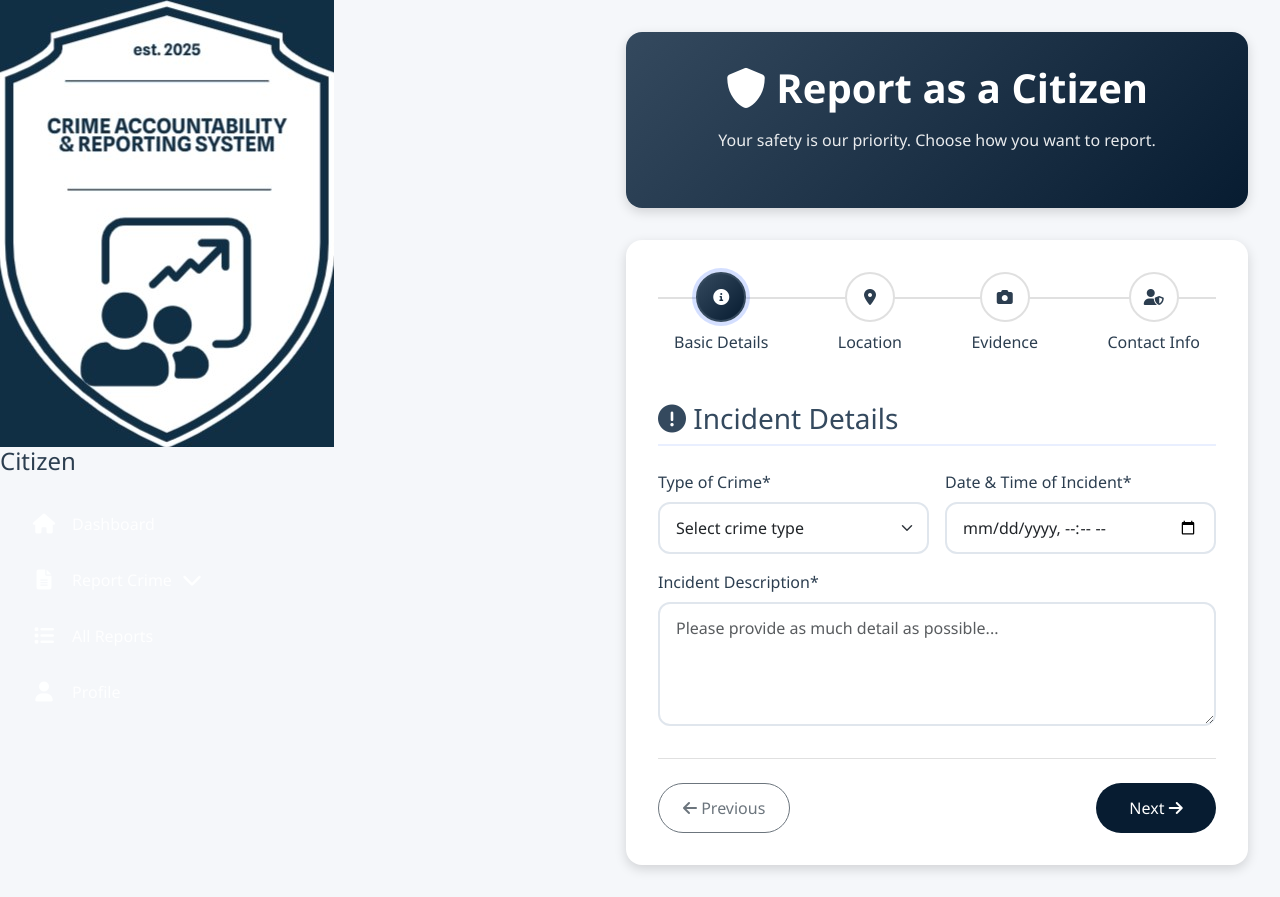
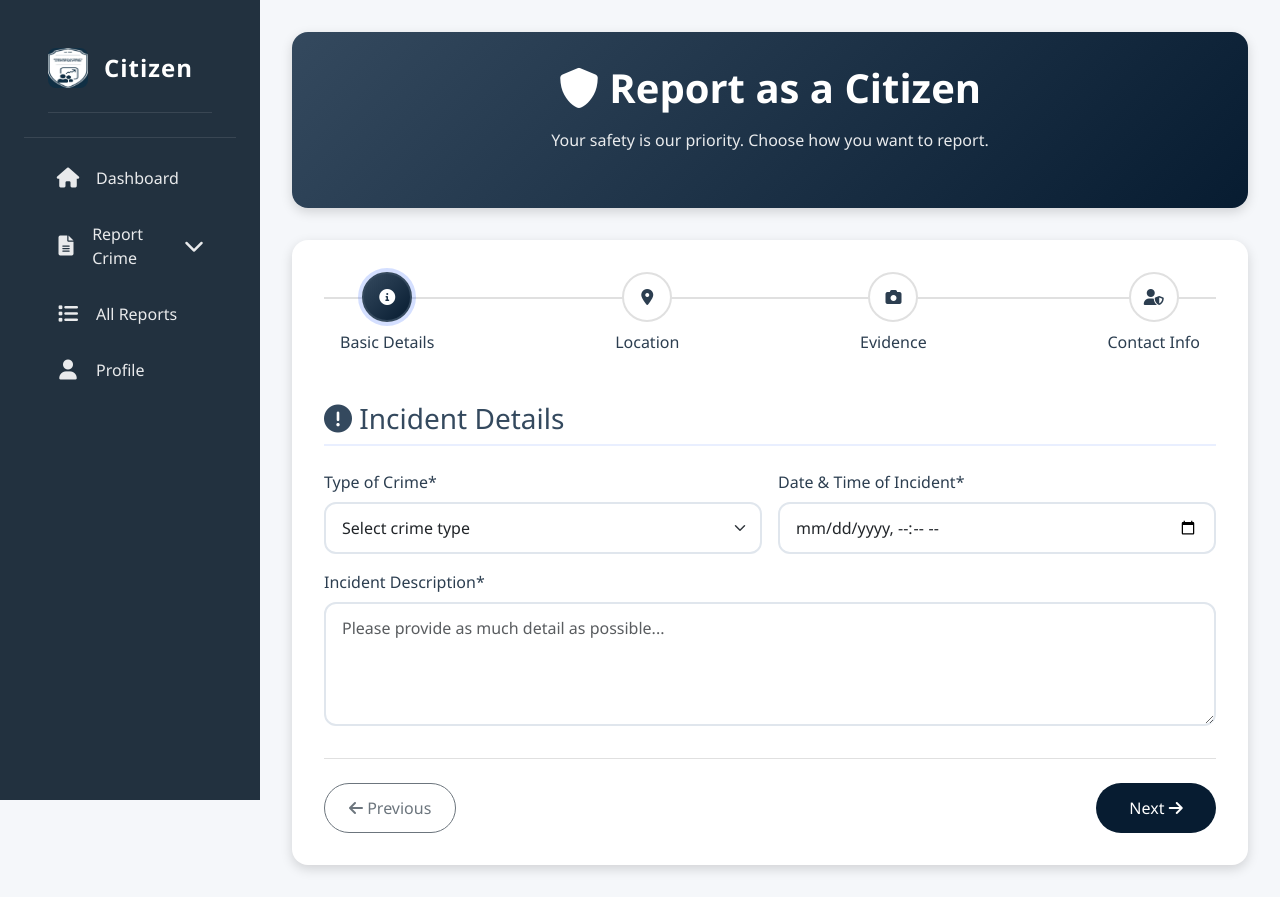
Before and after one commit to QuinterWangare/CrimeAccountability-and-ReportingSystem, a Django app: page /reportcrime/ in a window 1280 px wide. Run offline with Django 5.2, Linux system fonts and the light colour scheme; a user stored in the database is signed in.

Commit message:
Add sidebar styles and logo container to report crime CSS

```diff
--- a/citizens/Static/css/reportCrime.css
+++ b/citizens/Static/css/reportCrime.css
@@ -33,6 +33,55 @@ body {
 
 .dashboard{
     font-size: 28px;
+}
+
+/* Sidebar Styles */
+.sidebar {
+    width: var(--sidebar-width);
+    background: var(--secondary-color);
+    position: fixed;
+    height: 100vh;
+    color: white;
+    z-index: 1000;
+}
+
+.sidebar-content {
+    display: flex;
+    flex-direction: column;
+    height: 100%;
+    padding: 1.5rem;
+}
+
+.logo-container {
+    display: flex;
+    align-items: center;
+    gap: 1rem;
+    padding-bottom: 1.5rem;
+    border-bottom: 1px solid rgba(255, 255, 255, 0.1);
+}
+
+.logo-container .logo {
+    width: 40px;
+    height: 40px;
+    border-radius: 8px;
+}
+
+.logo-container h4 {
+    margin: 0;
+    font-weight: 600;
+    color: white;
+}
+
+.sidebar-header {
+    padding: 1.5rem;
+    border-bottom: 1px solid rgba(255,255,255,0.1);
+    text-align: center;
+}
+
+.sidebar-header h4 {
+    margin: 0;
+    font-weight: 600;
+    letter-spacing: 1px;
 }
 
 .nav-items {
```
